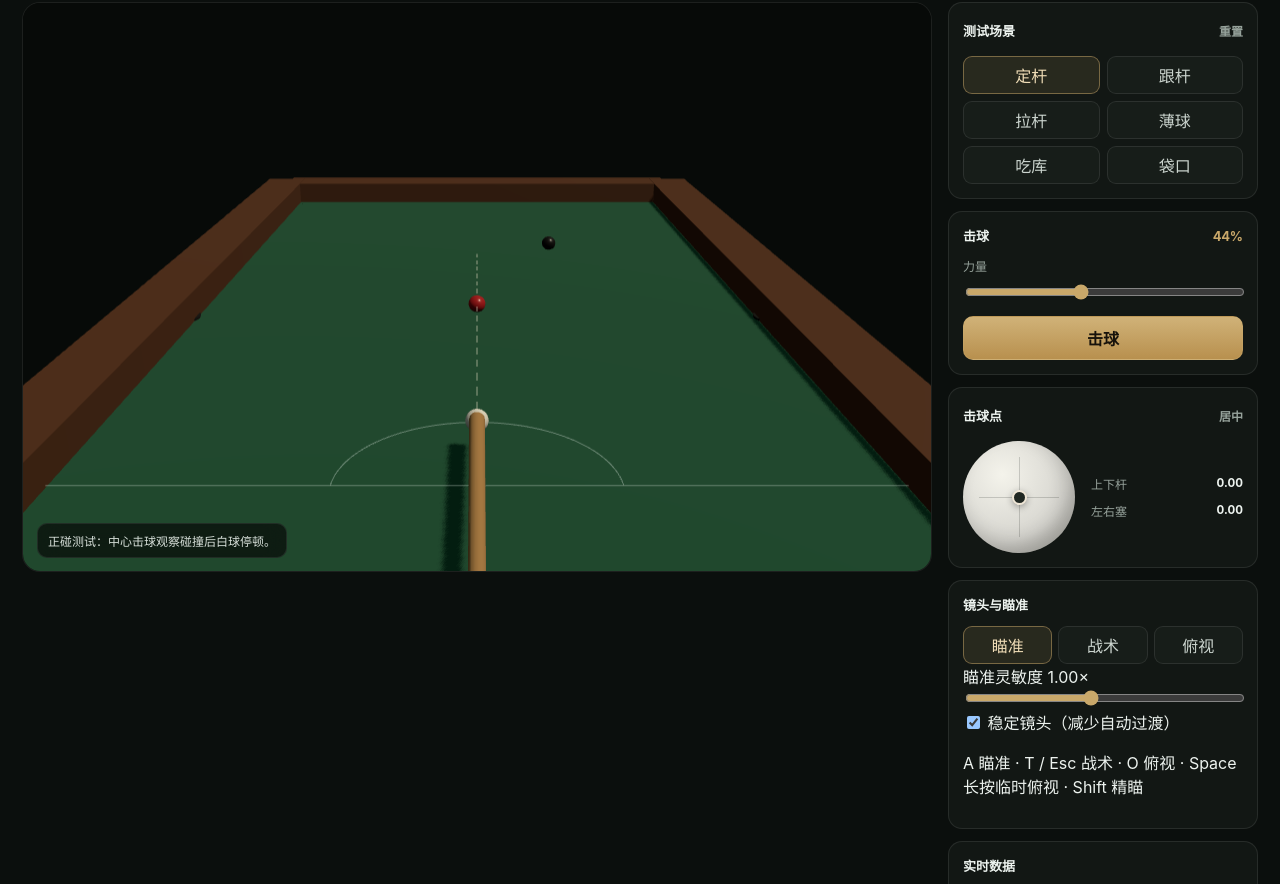
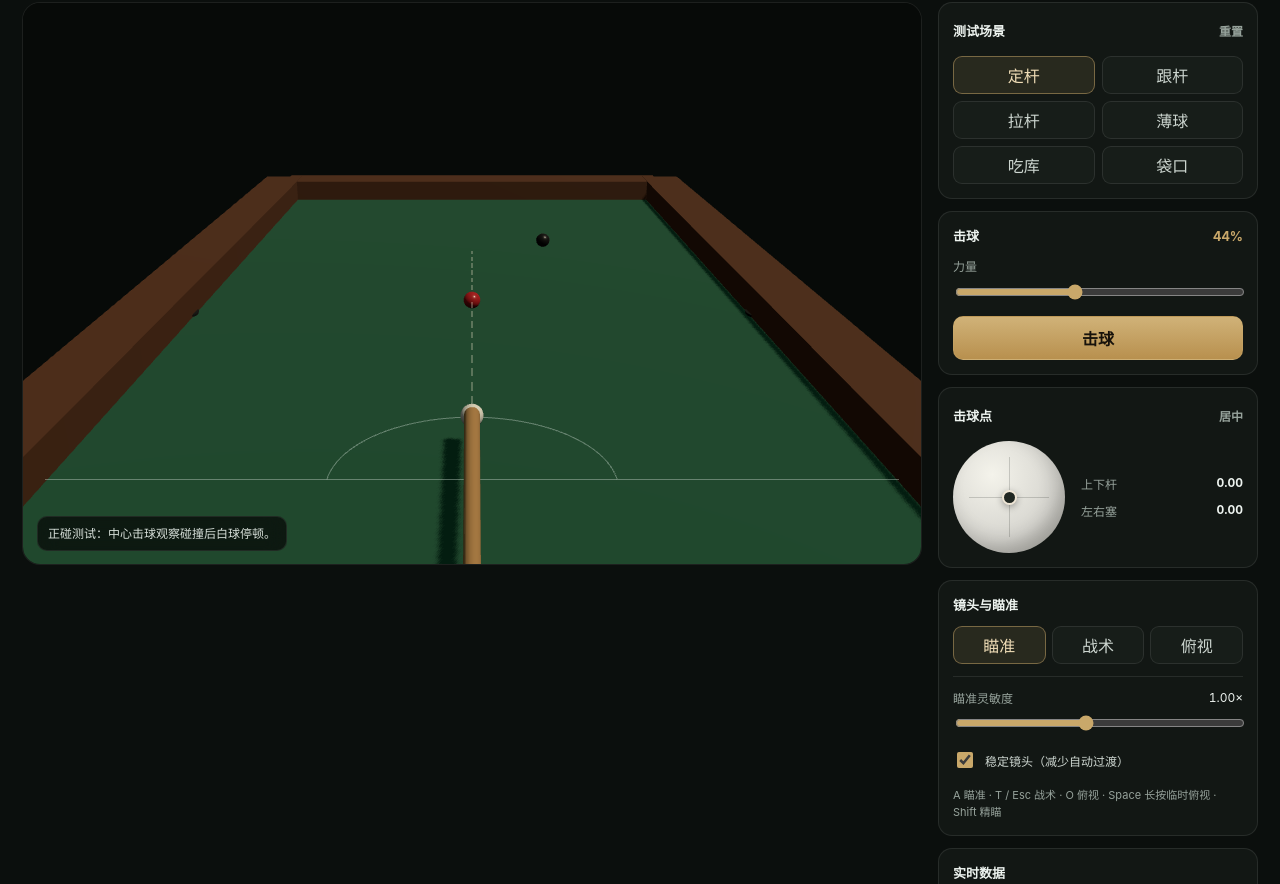
Before and after one commit to qbjsdsb/snooker-web, a website: page index.html in a window 1280 px wide. Shown: the part 102-986 px from the top of the page. Drawn offline with nearby package versions, Linux system fonts and the light colour scheme; animation ran at ten frames a second.

Commit message:
ui: style camera comfort controls and focus states

```diff
--- a/src/styles.css
+++ b/src/styles.css
@@ -23,12 +23,15 @@ h1 { margin: 4px 0 0; font-size: clamp(24px, 3vw, 38px); letter-spacing: -.04em;
 .status-group { display: flex; align-items: center; gap: 12px; }
 .status-pill { padding: 7px 10px; border-radius: 999px; border: 1px solid var(--border); background: var(--panel-2); font-size: 12px; }
 .muted { color: var(--muted); font-size: 12px; }
-.workspace { display: grid; grid-template-columns: minmax(0, 1fr) 310px; gap: 16px; align-items: start; }
+.fps-low { color: #e2a86b; }
+.workspace { display: grid; grid-template-columns: minmax(0, 1fr) 320px; gap: 16px; align-items: start; }
 .stage-panel, .control-panel { min-width: 0; }
 .stage-panel { position: relative; overflow: hidden; border: 1px solid var(--border); background: #070a08; border-radius: 18px; }
-.stage { width: 100%; aspect-ratio: 16 / 10; min-height: 420px; touch-action: none; }
+.stage { width: 100%; aspect-ratio: 16 / 10; min-height: 420px; touch-action: none; cursor: ew-resize; outline: none; }
+.stage[data-camera="tactical"], .stage[data-camera="top"], .stage[data-camera="shot"] { cursor: default; }
+.stage:focus-visible { box-shadow: inset 0 0 0 2px rgba(201,168,106,.65); }
 .stage canvas { display: block; width: 100%; height: 100%; }
-.stage-hint { position: absolute; left: 14px; bottom: 13px; padding: 8px 10px; border-radius: 10px; background: rgba(8,12,9,.72); color: #d8e0da; border: 1px solid rgba(255,255,255,.08); font-size: 12px; backdrop-filter: blur(10px); pointer-events: none; }
+.stage-hint { position: absolute; left: 14px; bottom: 13px; max-width: min(620px, calc(100% - 28px)); padding: 8px 10px; border-radius: 10px; background: rgba(8,12,9,.78); color: #d8e0da; border: 1px solid rgba(255,255,255,.08); font-size: 12px; line-height: 1.45; backdrop-filter: blur(10px); pointer-events: none; }
 .control-panel { display: grid; gap: 12px; }
 .control-section { padding: 14px; border: 1px solid var(--border); background: var(--panel); border-radius: 14px; }
 .section-heading { display: flex; justify-content: space-between; align-items: center; gap: 12px; margin-bottom: 12px; font-weight: 700; font-size: 13px; }
@@ -52,6 +55,13 @@ input[type="range"] { width: 100%; accent-color: var(--accent); }
 .spin-readout > div { display: flex; justify-content: space-between; gap: 10px; font-size: 12px; color: var(--muted); }
 .spin-readout strong { color: var(--text); font-variant-numeric: tabular-nums; }
 .segmented { display: grid; grid-template-columns: repeat(3, 1fr); gap: 6px; }
+.camera-settings { display: grid; gap: 11px; margin-top: 12px; padding-top: 12px; border-top: 1px solid var(--border); }
+.range-setting { display: grid; gap: 7px; }
+.setting-line { display: flex; align-items: center; justify-content: space-between; gap: 12px; color: var(--muted); font-size: 12px; }
+.setting-line span { color: var(--text); font-variant-numeric: tabular-nums; }
+.toggle-row { display: flex; align-items: center; gap: 9px; min-height: 32px; color: #cdd6d0; font-size: 12px; cursor: pointer; }
+.toggle-row input { width: 16px; height: 16px; accent-color: var(--accent); }
+.control-help { margin: 0; color: var(--muted); font-size: 11px; line-height: 1.55; }
 .metrics dl { margin: 0; display: grid; gap: 8px; }
 .metrics dl > div { display: flex; justify-content: space-between; gap: 14px; font-size: 12px; }
 .metrics dt { color: var(--muted); }
```
